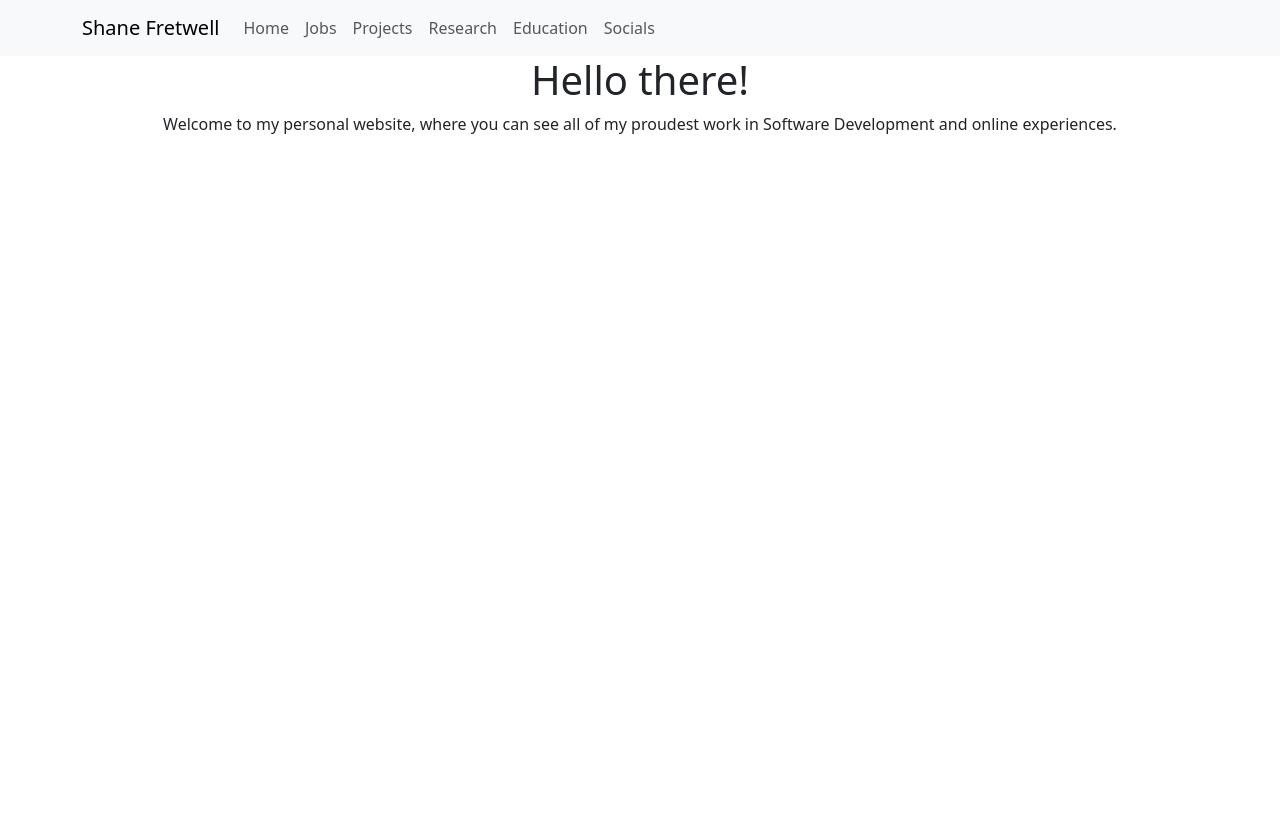
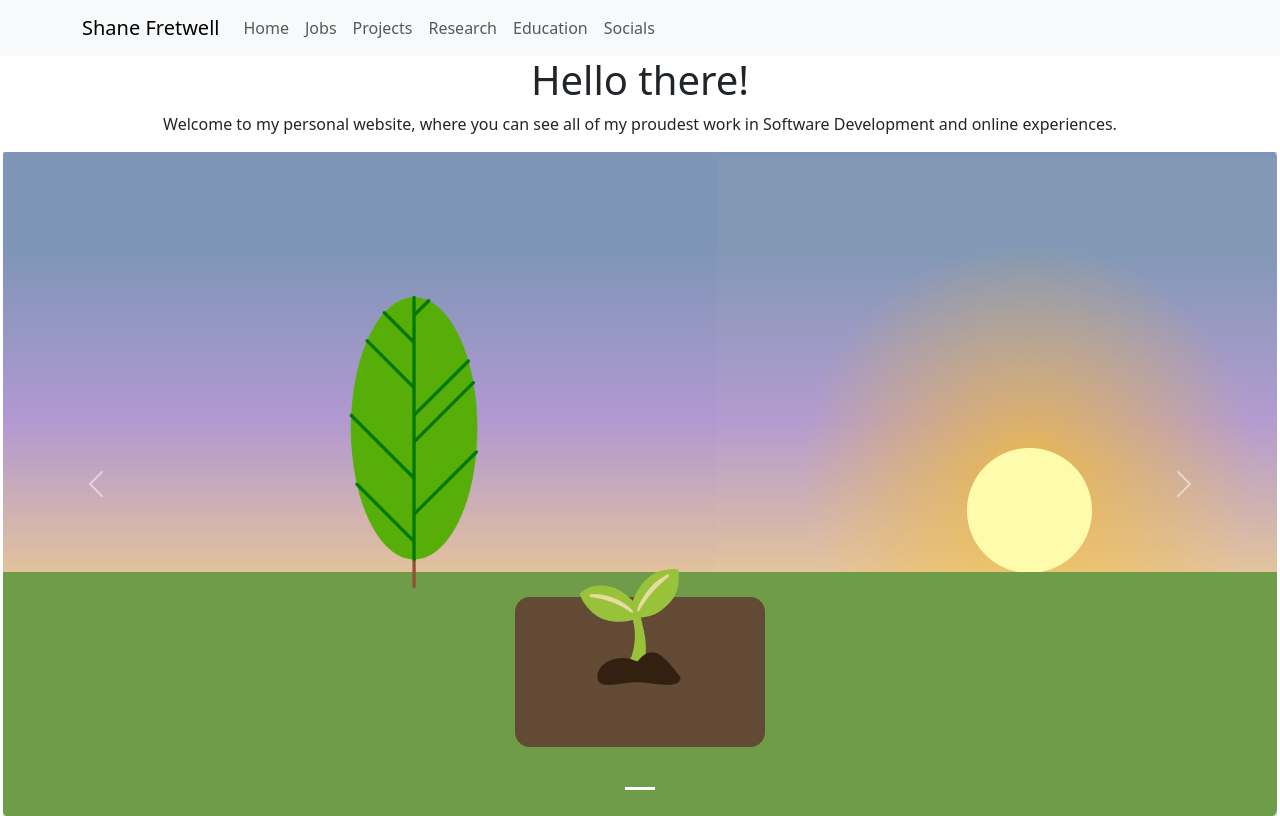
Before and after one commit to fretws/portfolio, a React (Create React App) app: page / in a window 1280 px wide. Built offline with nearby package versions, Linux system fonts and the light colour scheme.

Commit message:
Create beginnings of home screen carousel

```diff
--- /dev/null
+++ b/src/components/content/carousel-image/CarouselImage.js
@@ -0,0 +1,8 @@
+import React from "react"
+import sprout from "../../../resources/img/sprout-time-lapse.png"
+
+export default function CarouselImage() {
+  return (
+    <img src={ sprout } alt="Screenshot from personal project showing a sunset over a sprouting plant"/>
+  )
+}
--- a/src/pages/Home.js
+++ b/src/pages/Home.js
@@ -2,6 +2,7 @@ import React from "react"
 import Title from "../components/text/title/Title"
 import Paragraph from '../components/text/paragraph/Paragraph'
 import Carousel from 'react-bootstrap/Carousel'
+import CarouselImage from '../components/content/carousel-image/CarouselImage'
 
 export default function Home() {
   console.log("Home page rendered")
@@ -11,6 +12,11 @@ export default function Home() {
       <Paragraph>
         Welcome to my personal website, where you can see all of my proudest work in Software Development and online experiences.
       </Paragraph>
+      <Carousel>
+        <Carousel.Item>
+          <CarouselImage />
+        </Carousel.Item>
+      </Carousel>
     </>
   )
 }
--- a/src/pages/Projects.js
+++ b/src/pages/Projects.js
@@ -2,6 +2,8 @@ import React from 'react';
 import Title from "../components/text/title/Title"
 import Paragraph from '../components/text/paragraph/Paragraph'
 import Accordion from "react-bootstrap/Accordion"
+
+// TODO: Include social engineering / cellular betrayal project
 
 export default function Projects() {
   console.log("Projects page rendered")
```
Also changed, not shown: src/components/content/carousel-image/CarouselImage.module.css (added), src/resources/img/sprout-time-lapse.png (added).
